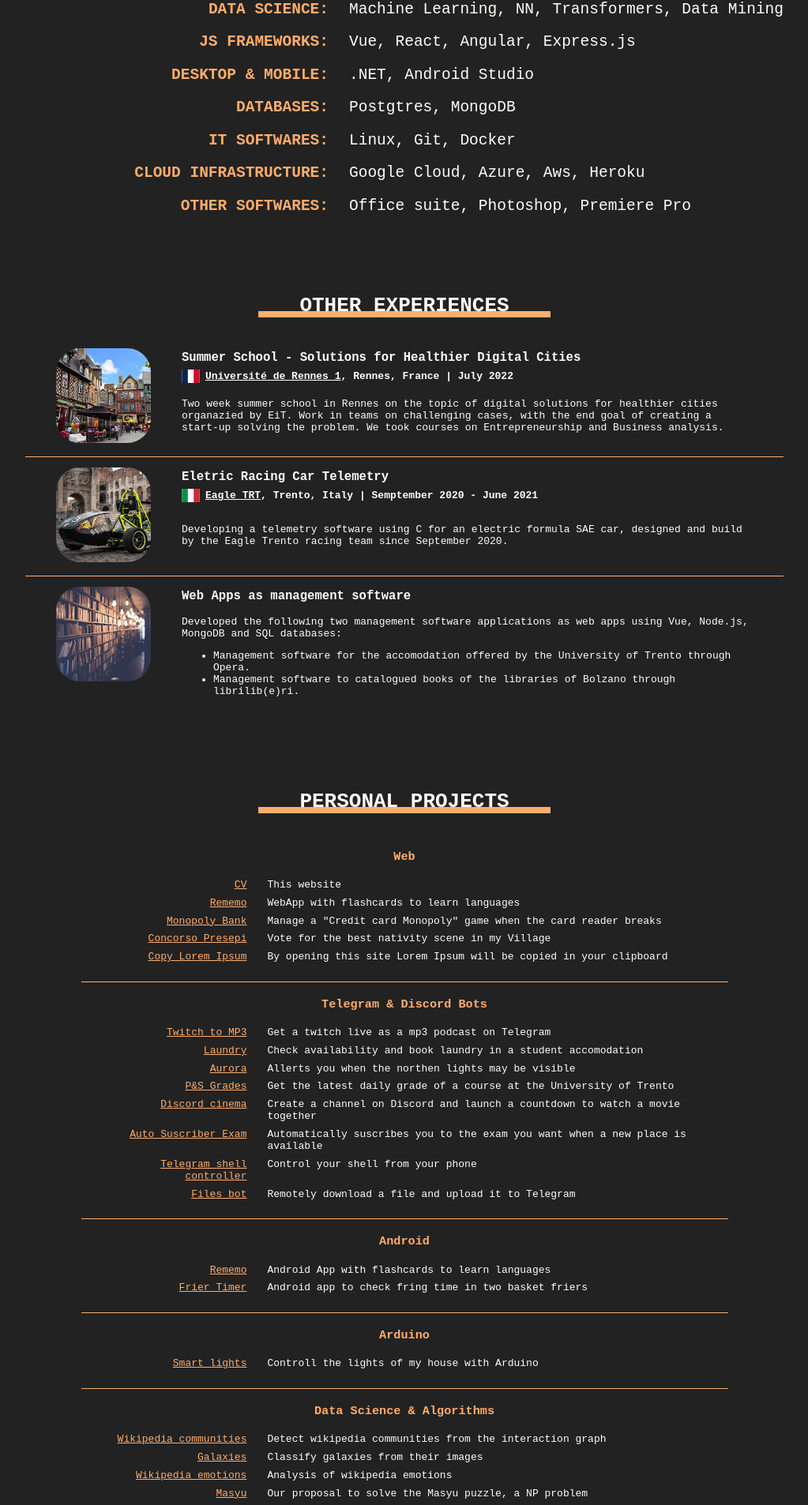
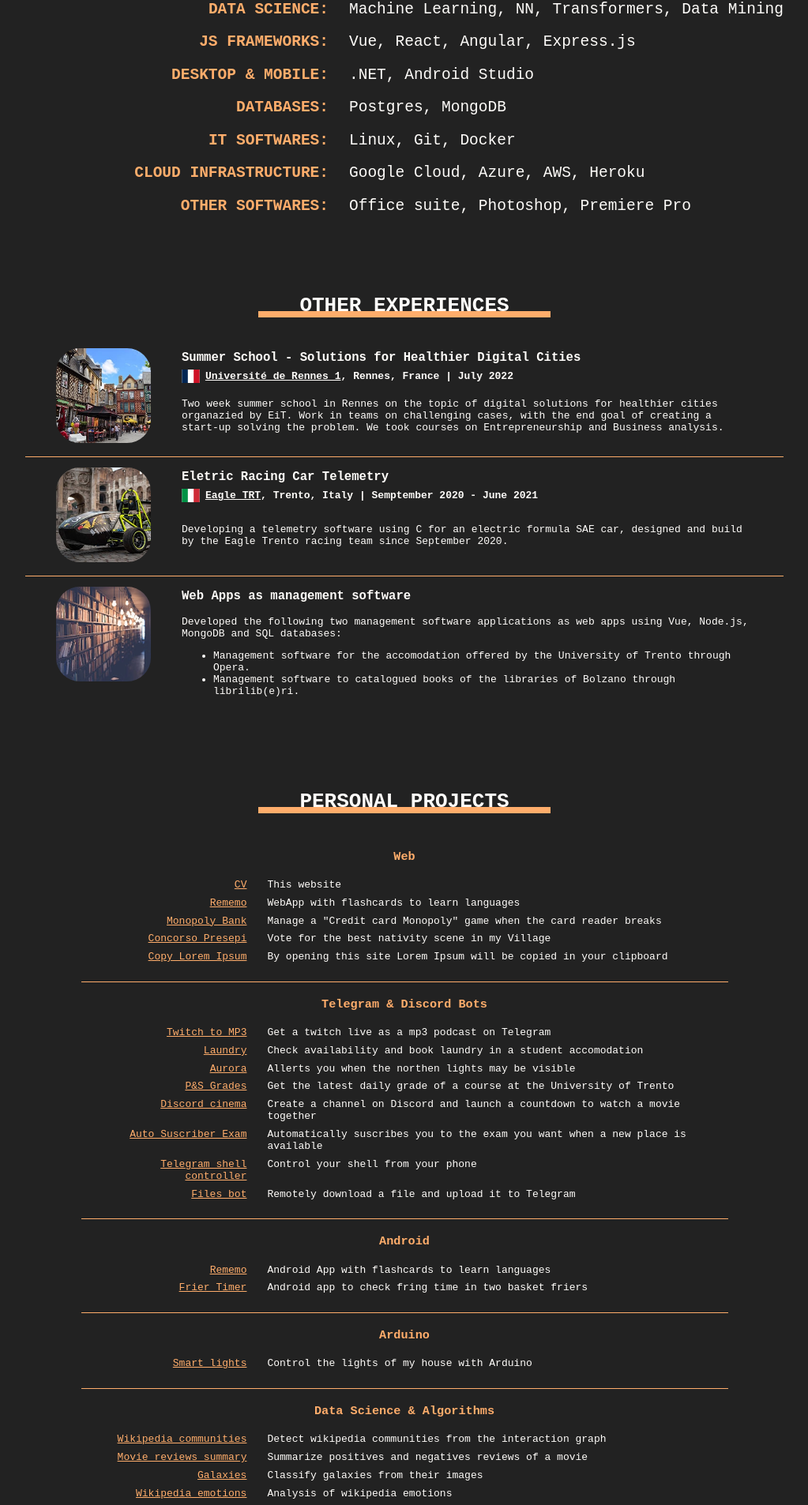
Before and after one commit to nicolatoscan/nicolatoscan, a Svelte app: page / in a window 1280 px wide. Shown: the part 1995-3901 px from the top of the page at 79% size, without its empty margins (128-1151 px from the left). Built offline with nearby package versions, Linux system fonts and the light colour scheme.

Commit message:
typos & new project

```diff
--- a/src/components/Projects.svelte
+++ b/src/components/Projects.svelte
@@ -48,10 +48,11 @@
             { name: "Frier Timer",  link: "https://github.com/nicolatoscan/FrierTimer",         description: "Android app to check fring time in two basket friers" },
         ] },
         { name: "Arduino", projects: [
-            { name: "Smart lights", link: "https://github.com/nicolatoscan/smart-hub-console-controller",   description: "Controll the lights of my house with Arduino" },
+            { name: "Smart lights", link: "https://github.com/nicolatoscan/smart-hub-console-controller",   description: "Control the lights of my house with Arduino" },
         ] },
         { name: "Data Science & Algorithms", projects: [
             { name: "Wikipedia communities", link: "https://github.com/nicolatoscan/wikipedia-communities", description: "Detect wikipedia communities from the interaction graph" },
+            { name: "Movie reviews summary", link: "https://github.com/nicolatoscan/movies-reviews-summary",description: "Summarize positives and negatives reviews of a movie" },
             { name: "Galaxies",              link: "https://github.com/nicolatoscan/ml-galaxies",           description: "Classify galaxies from their images" },
             { name: "Wikipedia emotions",    link: "https://github.com/nicolatoscan/wiki-emo-dp",           description: "Analysis of wikipedia emotions" },
             { name: "Masyu",                 link: "https://github.com/nicolatoscan/SWRace-JeffWho",        description: "Our proposal to solve the Masyu puzzle, a NP problem" },
--- a/src/components/Skills.svelte
+++ b/src/components/Skills.svelte
@@ -17,13 +17,13 @@
     <p> .NET, Android Studio </p>
 
     <h3>DATABASES:</h3>
-    <p> Postgtres, MongoDB </p>
+    <p> Postgres, MongoDB </p>
 
     <h3>IT SOFTWARES:</h3>
     <p> Linux, Git, Docker </p>
 
     <h3>CLOUD INFRASTRUCTURE:</h3>
-    <p> Google Cloud, Azure, Aws, Heroku </p>
+    <p> Google Cloud, Azure, AWS, Heroku </p>
 
     <h3>OTHER SOFTWARES:</h3>
     <p> Office suite, Photoshop, Premiere Pro </p>
```
Also changed, not shown: 1 other file (tests, documents, lock files or other folders).
